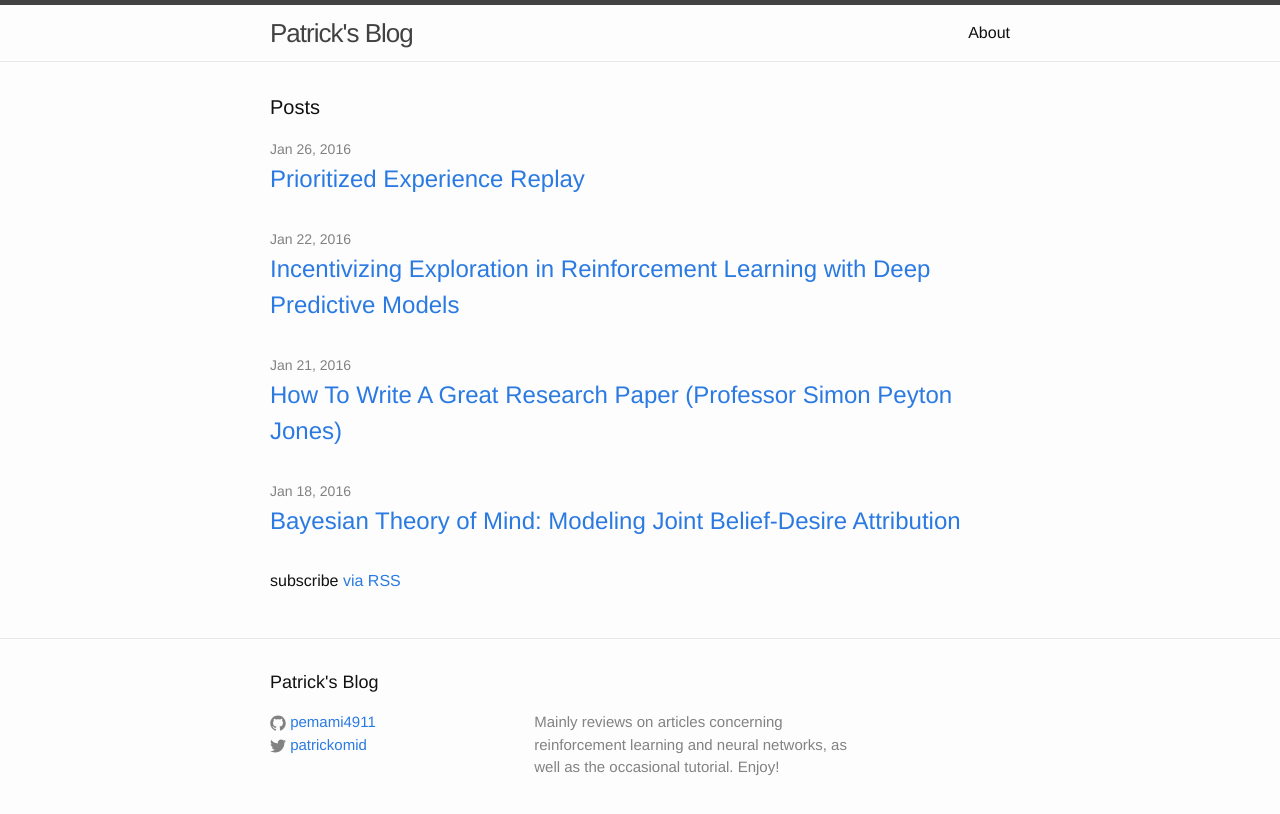
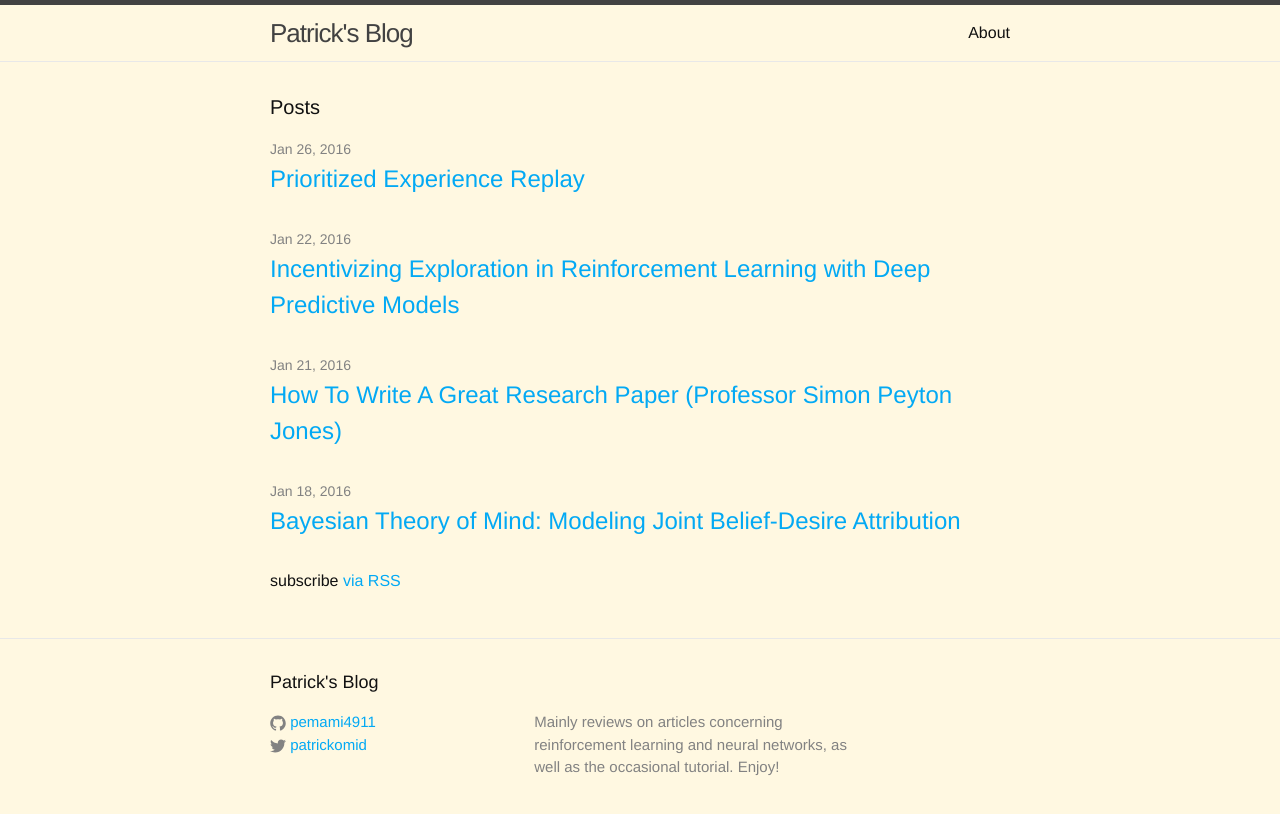
Before and after one commit to pemami4911/pemami4911.github.io, a Jekyll site: the page built from index.html, in a window 1280 px wide. Shown: the top 814 px of the page. Built offline with Jekyll 4.4.1, drawn with Linux system fonts in a browser that asks for light colours.

Commit message:
CSS: changed background color

```diff
--- a/css/main.scss
+++ b/css/main.scss
@@ -15,8 +15,9 @@ $base-line-height: 1.5;
 $spacing-unit:     30px;
 
 $text-color:       #111;
-$background-color: #fdfdfd;
-$brand-color:      #2a7ae2;
+$background-color: #fff8e1;
+//$brand-color:      #2a7ae2;
+$brand-color:      #03a9f4;
 
 $grey-color:       #828282;
 $grey-color-light: lighten($grey-color, 40%);
```
